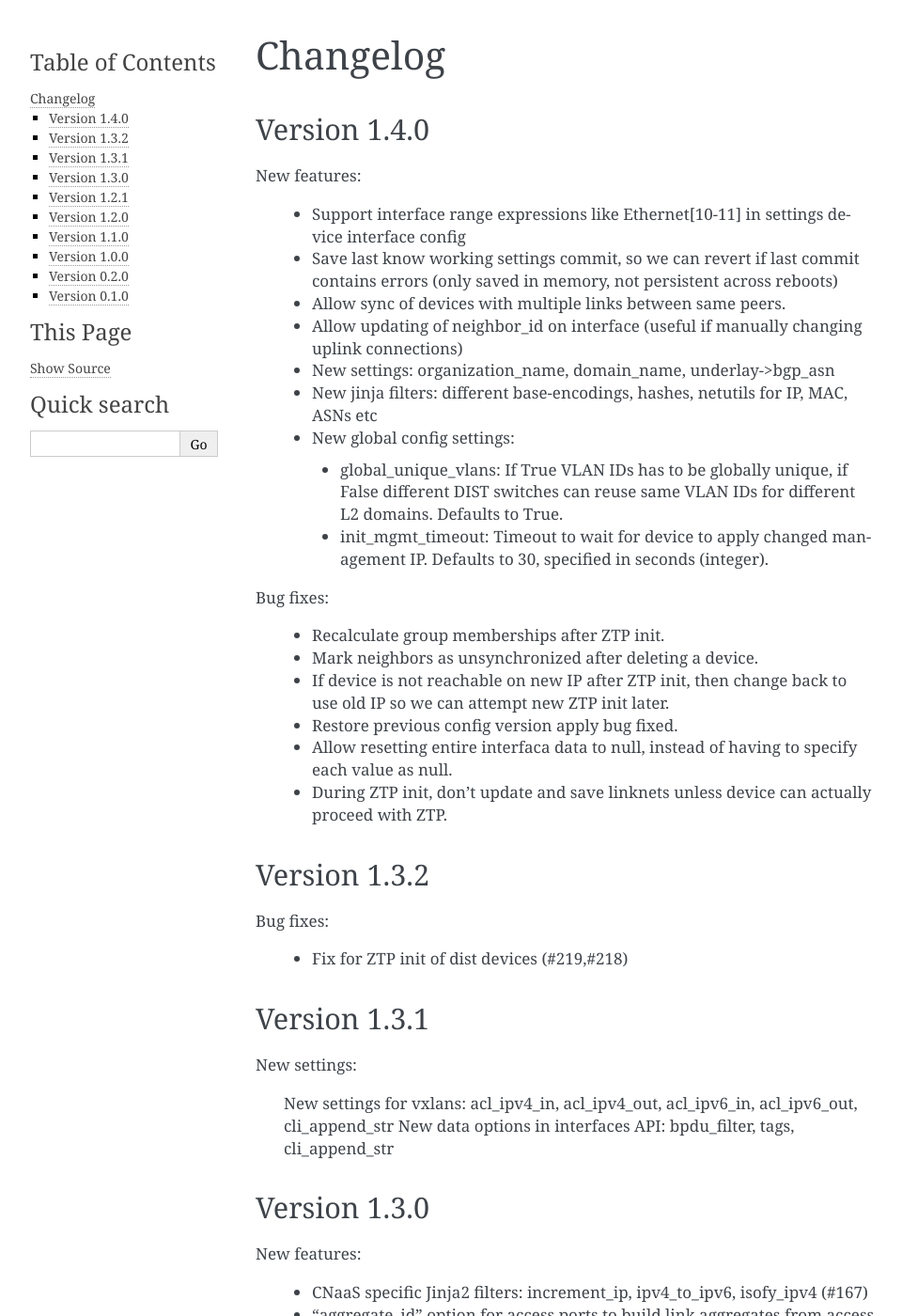
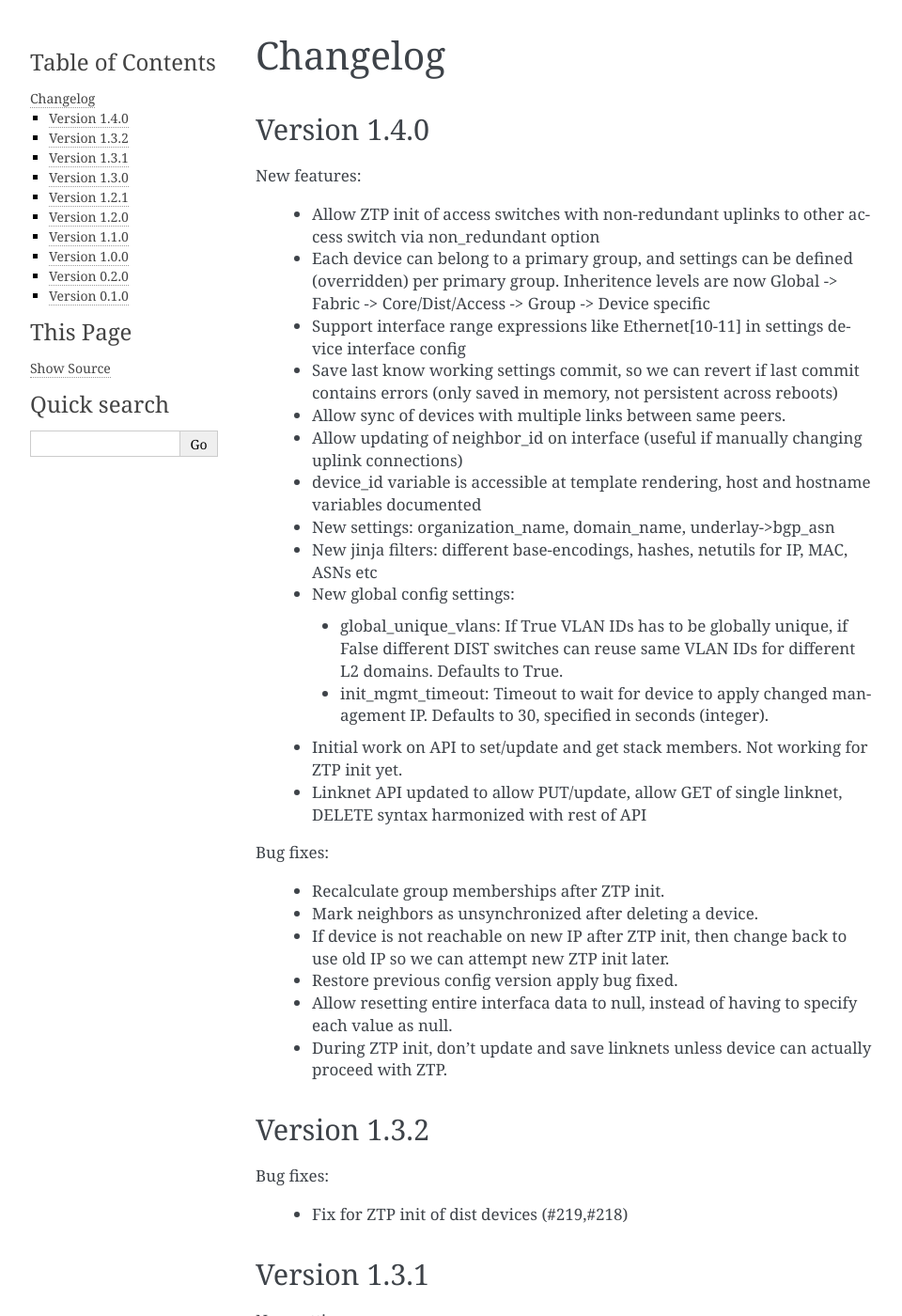
Before and after one commit to SUNET/cnaas-nms, a Sphinx documentation site: the page built from docs/changelog/index.rst, in a window 1280 px wide and 1400 px high. Shown: the whole window at 94% size, without its empty margins (148-1108 px from the left). Built offline with Sphinx 7.4.7, drawn with Linux system fonts in a browser that asks for light colours.

Commit message:
Add some older PR info to changelog

```diff
--- a/docs/changelog/index.rst
+++ b/docs/changelog/index.rst
@@ -6,11 +6,15 @@ Version 1.4.0
 
 New features:
 
+ - Allow ZTP init of access switches with non-redundant uplinks to other access switch via non_redundant option
+ - Each device can belong to a primary group, and settings can be defined (overridden) per primary group.
+   Inheritence levels are now Global -> Fabric -> Core/Dist/Access -> Group -> Device specific
  - Support interface range expressions like Ethernet[10-11] in settings device interface config
  - Save last know working settings commit, so we can revert if last commit contains errors
    (only saved in memory, not persistent across reboots)
  - Allow sync of devices with multiple links between same peers.
  - Allow updating of neighbor_id on interface (useful if manually changing uplink connections)
+ - device_id variable is accessible at template rendering, host and hostname variables documented
  - New settings: organization_name, domain_name, underlay->bgp_asn
  - New jinja filters: different base-encodings, hashes, netutils for IP, MAC, ASNs etc
  - New global config settings:
@@ -19,6 +23,8 @@ New features:
     Defaults to True.
   * init_mgmt_timeout: Timeout to wait for device to apply changed management IP.
     Defaults to 30, specified in seconds (integer).
+ - Initial work on API to set/update and get stack members. Not working for ZTP init yet.
+ - Linknet API updated to allow PUT/update, allow GET of single linknet, DELETE syntax harmonized with rest of API
 
 Bug fixes:
 
```
